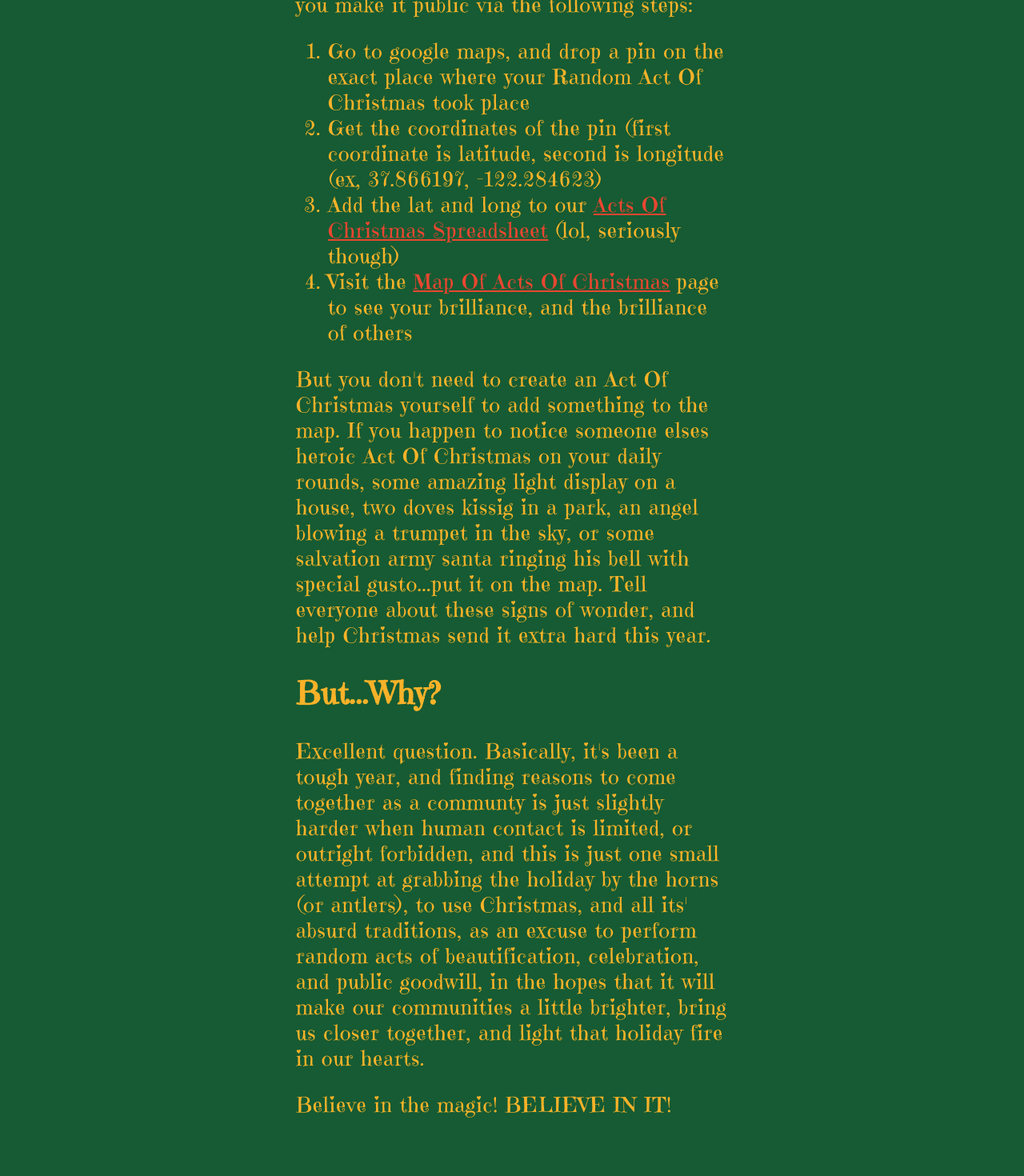
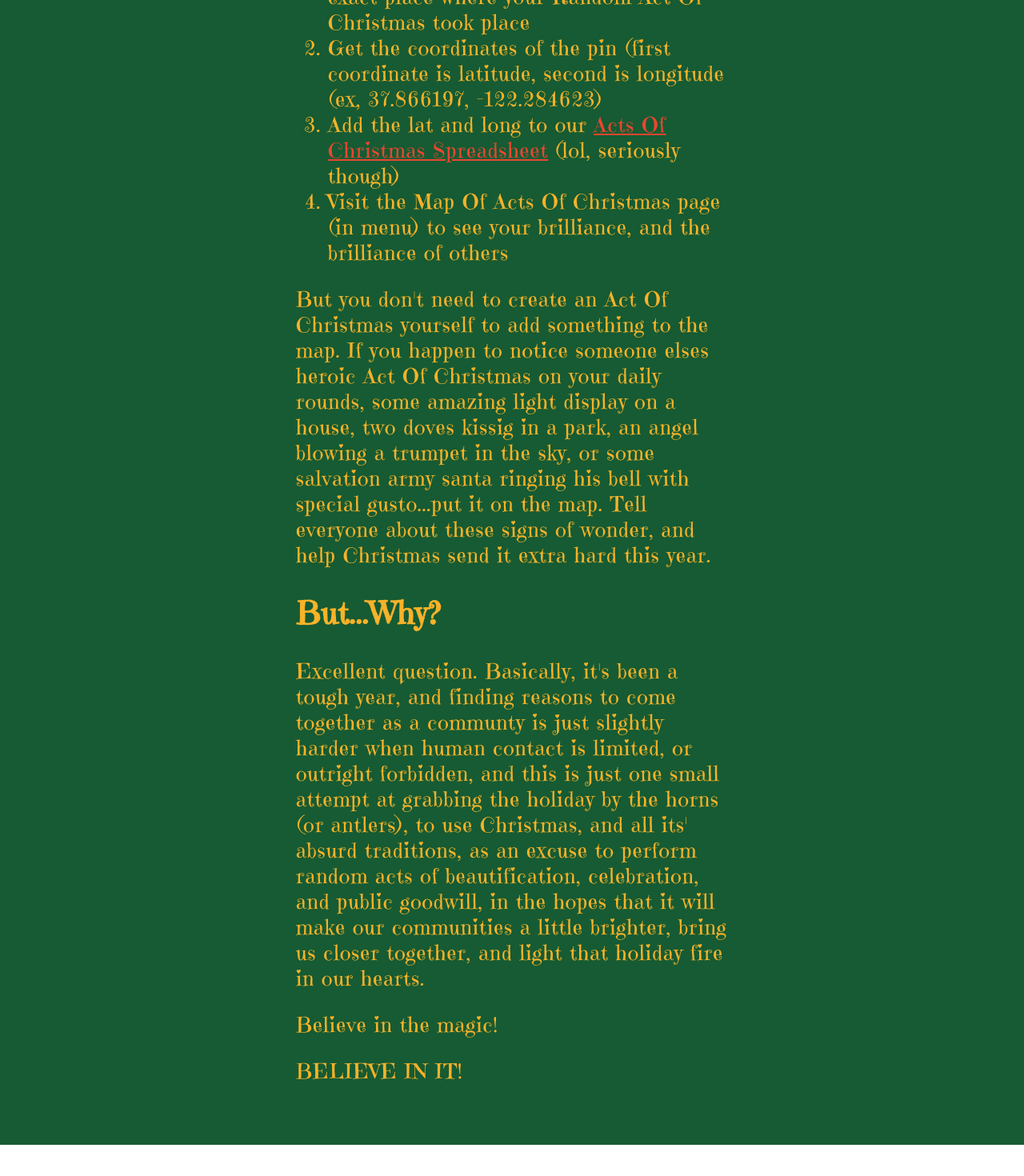
Before and after one commit to lukehtravis/randomactsofchristmas, a React (Create React App) app: page /mission in a window 1280 px wide. Shown: the part 1679-3149 px from the top of the page at 80% size. After the commit the page ends 3110 px from the top, so only its background shows below. Built offline with nearby package versions, Linux system fonts and the light colour scheme.

Commit message:
feat: add christmas tree indicators, map legend, fix broken link

```diff
--- a/src/components/map.js
+++ b/src/components/map.js
@@ -4,12 +4,33 @@ import Header from "./header";
 import { makeStyles } from "@material-ui/core";
 import mapboxgl from "mapbox-gl";
 import "mapbox-gl/dist/mapbox-gl.css";
+import treeIcon from "../treeIcon.png";
 import { latValidator, longValidator } from "../utils/coordValidator";
 
 const useStyles = makeStyles((theme) => ({
   mapContainer: {
     width: "100vw",
     height: "100vh",
+    "& .marker": {
+      backgroundImage: `url(${treeIcon})`,
+      backgroundSize: "cover",
+      width: "35px",
+      height: "35px",
+      cursor: "pointer",
+    },
+    "& .popup-header": {
+      color: theme.palette.primary.lightGreen,
+      fontFamily: "Emilys Candy",
+      letterSpacing: "1px",
+    },
+    "& .popup-description": {
+      color: theme.palette.primary.lightGreen,
+      fontFamily: "Emilys Candy",
+      letterSpacing: "1px",
+    },
+    "& .mapboxgl-ctrl-top-right": {
+      right: "40px",
+    },
   },
 }));
 
@@ -29,7 +50,8 @@ function Map() {
         center: [-122.273225, 37.843999],
         zoom: 10,
       });
-
+      // Add zoom and rotation controls to the map.
+      mapbox.addControl(new mapboxgl.NavigationControl());
       mapbox.on("load", () => {
         fetch(
           "https://sheet.best/api/sheets/ae0c093f-ffc7-4b6d-837e-16b6e5cdad77"
@@ -38,7 +60,9 @@ function Map() {
           .then((data) => {
             data.forEach((row) => {
               if (latValidator(row.Latitude) && longValidator(row.Longitude)) {
-                let marker = new mapboxgl.Marker()
+                var el = document.createElement("div");
+                el.className = "marker";
+                let marker = new mapboxgl.Marker(el)
                   .setLngLat([row.Longitude, row.Latitude])
                   .setPopup(
                     new mapboxgl.Popup().setHTML(
--- a/src/components/mission.js
+++ b/src/components/mission.js
@@ -12,7 +12,7 @@ const useStyles = makeStyles((theme) => ({
     color: theme.palette.primary.lightRed,
   },
   imageContainer: {
-    height: "700px",
+    height: "600px",
     [theme.breakpoints.down("sm")]: {
       display: "none",
     },
@@ -20,7 +20,7 @@ const useStyles = makeStyles((theme) => ({
   image: {
     background: `url(${gnomes}) no-repeat center center fixed`,
     backgroundSize: "cover",
-    height: "700px",
+    height: "600px",
   },
   textContainer: {
     margin: "0 auto",
@@ -96,11 +96,8 @@ function Mission() {
                 (lol, seriously though)
               </li>
               <li>
-                Visit the
-                <Link className={classes.link} to="/map">
-                  Map Of Acts Of Christmas
-                </Link>
-                page to see your brilliance, and the brilliance of others
+                Visit the Map Of Acts Of Christmas page (in menu) to see your
+                brilliance, and the brilliance of others
               </li>
             </ol>
           </p>
@@ -127,7 +124,8 @@ function Mission() {
             brighter, bring us closer together, and light that holiday fire in
             our hearts.
           </p>
-          <p>Believe in the magic! BELIEVE IN IT!</p>
+          <p>Believe in the magic!</p>
+          <p>BELIEVE IN IT!</p>
         </div>
       </div>
     </div>
```
Also changed, not shown: src/santaGnomes.jpg, src/treeIcon.png (added).
